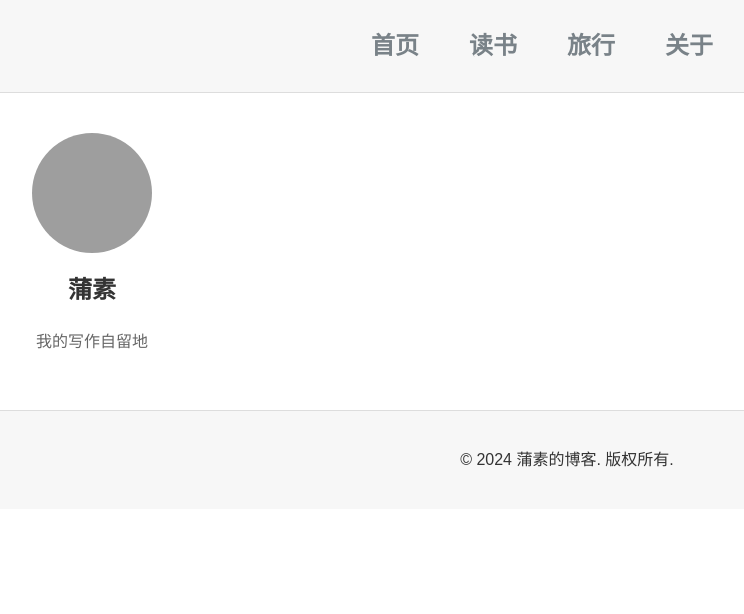
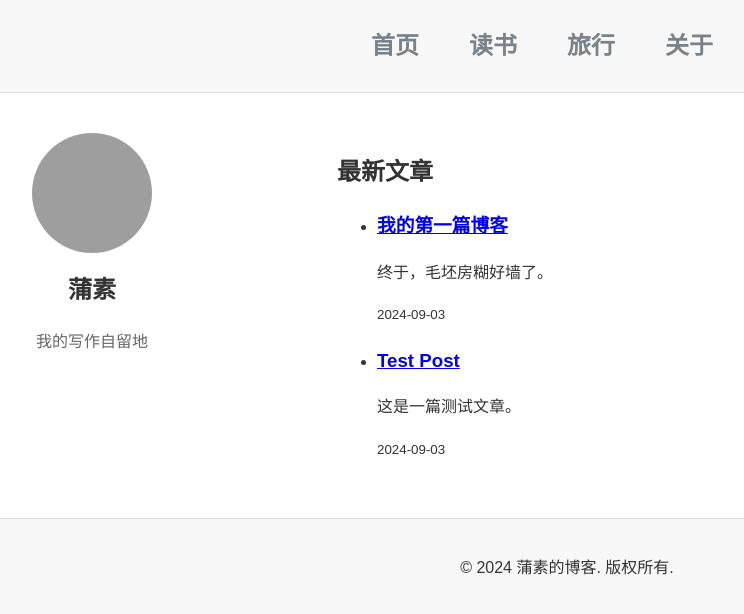
Before and after one commit to pususu/skills-github-pages, a Jekyll site: the page built from index.html, in a window 1280 px wide. Shown: the top 614 px of the page, without its empty margins (73-817 px from the left). Built offline with Jekyll 4.4.1, drawn with Linux system fonts in a browser that asks for light colours; grey boxes are pictures that could not be loaded.

Commit message:
Update default.html

```diff
--- a/_layouts/default.html
+++ b/_layouts/default.html
@@ -33,6 +33,18 @@
 
         <!-- 右侧内容区域 -->
         <section class="content" style="flex: 3; padding-left: 100px;">
+            <!-- 显示文章列表 -->
+            <h2>最新文章</h2>
+            <ul class="post-list">
+                {% for post in site.posts %}
+                    <li class="post-item">
+                        <h3><a href="{{ post.url }}">{{ post.title }}</a></h3>
+                        <p>{{ post.excerpt }}</p>
+                        <p><small>{{ post.date | date: "%Y-%m-%d" }}</small></p>
+                    </li>
+                {% endfor %}
+            </ul>
+            <!-- 加载动态页面内容 -->
             {{ content }}
         </section>
     </div>
```
